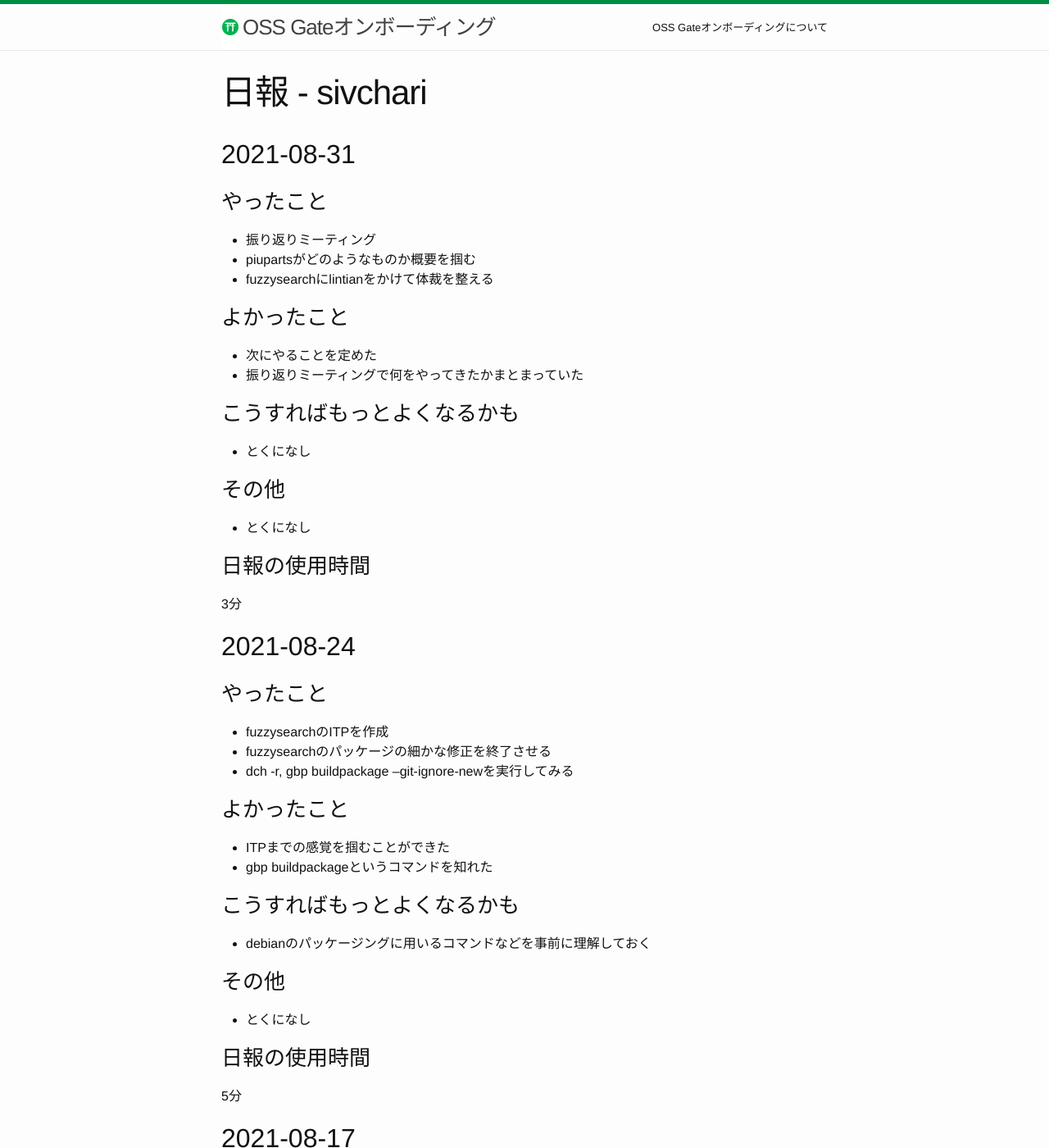
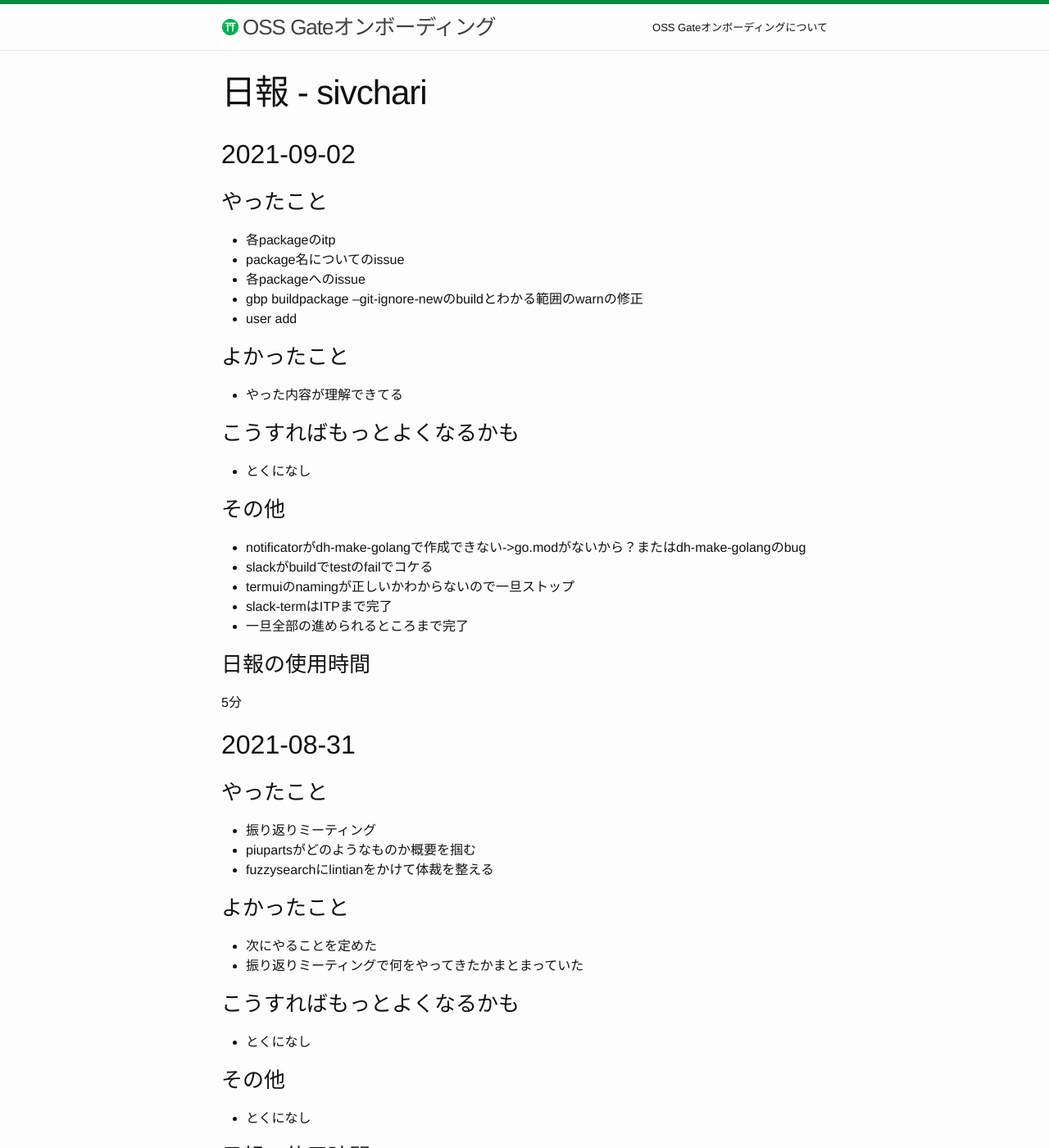
Before and after one commit to oss-gate/on-boarding, a Jekyll site: the page built from proposals/2021-08/kenhys-maintain-debian-packages/daily-report-sivchari.md, in a window 1280 px wide and 1400 px high. Shown: the whole window at 82% size. Built offline with Jekyll 4.4.1, drawn with Linux system fonts in a browser that asks for light colours; Markdown is read by kramdown in place of the engine named in the settings; comment, search, counter and statistics services are not loaded.

Commit message:
add daily report

```diff
--- a/proposals/2021-08/kenhys-maintain-debian-packages/daily-report-sivchari.md
+++ b/proposals/2021-08/kenhys-maintain-debian-packages/daily-report-sivchari.md
@@ -6,6 +6,35 @@ title: 日報 - sivchari
 <!-- ↑の${ID}は自分のGitHubのIDに置き換える。例：日報 - kenhys -->
 
 <!-- 新しい日付を上に書く。つまり、追記するときは上に追記する。 -->
+## 2021-09-02
+
+### やったこと
+
+  * 各packageのitp
+  * package名についてのissue
+  * 各packageへのissue
+  * gbp buildpackage --git-ignore-newのbuildとわかる範囲のwarnの修正
+  * user add
+
+### よかったこと
+
+  * やった内容が理解できてる
+
+### こうすればもっとよくなるかも
+
+  * とくになし
+
+### その他
+
+  * notificatorがdh-make-golangで作成できない->go.modがないから？またはdh-make-golangのbug
+  * slackがbuildでtestのfailでコケる
+  * termuiのnamingが正しいかわからないので一旦ストップ
+  * slack-termはITPまで完了
+  * 一旦全部の進められるところまで完了
+
+### 日報の使用時間
+
+5分
 
 ## 2021-08-31
 
```
